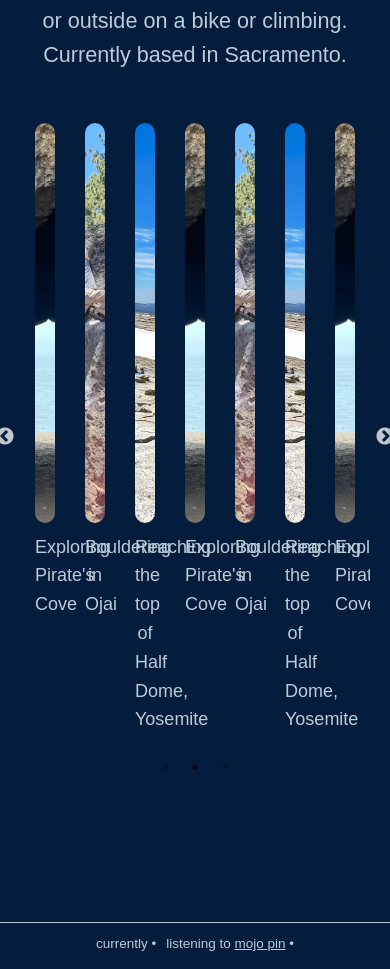
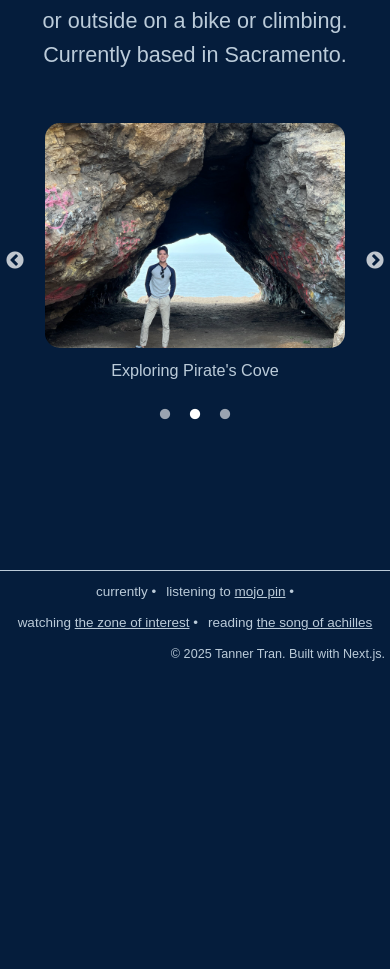
Before and after one commit to tanner9427/website, a Next.js app: page /aboutme in a window 390 px wide. Shown: the part 780-1749 px from the top of the page. After the commit the page ends 1454 px from the top, so only its background shows below. Built offline with nearby package versions, Linux system fonts and the light colour scheme; a web font is replaced by a local one.

Commit message:
mobile ui fixes

```diff
--- a/components/work.module.css
+++ b/components/work.module.css
@@ -113,3 +113,35 @@
     object-fit: cover;
     height: 100%;
 }
+
+@media (max-width: 600px) {
+  .headerBox {
+    font-size: 3vh;
+    padding: 10px 5px;
+  }
+
+  .textHead {
+    font-size: 24px; /* smaller for mobile */
+  }
+}
+
+@media (max-width: 768px) {
+  .projectItem {
+    flex-direction: column;
+    align-items: center;
+  }
+
+  .projectItemBox {
+    width: 100%;
+    margin-top: 20px;
+  }
+
+  .projectItemBox img {
+    width: 100%;
+    height: auto;
+  }
+
+  .descriptionBox {
+    width: 100%;
+  }
+}
--- a/pages/aboutme.js
+++ b/pages/aboutme.js
@@ -5,14 +5,23 @@ import Slider from 'react-slick';
 
 export default function AboutMe() {
     const settings = {
-        centerMode: true,
-        centerPadding: '150px',
+        centerMode: false,
         slidesToShow: 1,
         infinite: true,
         arrows: true,
         dots: true,
         autoplay: true,
         autoplaySpeed: 3000,
+        responsive: [
+            {
+                breakpoint: 768,
+                settings: {
+                    slidesToShow: 1,
+                    centerMode: false,
+                    centerPadding: '0px',
+                },
+            },
+        ],
     };
 
     return (
--- a/pages/aboutme.module.css
+++ b/pages/aboutme.module.css
@@ -33,8 +33,9 @@
 }
 
 .slide img {
-    height: 400px;
     width: 100%;
+    height: auto;
+    max-height: 600px;
     border-radius: 15px;
     object-fit: cover;
 }
@@ -44,3 +45,45 @@
     font-size: 1rem;
     color: #BBCBD9;
 }
+
+.slick-dots li button:before {
+    color: white !important;
+    font-size: 12px;
+    opacity: 0.8;
+}
+
+.slick-dots li.slick-active button:before {
+    color: white !important;
+    opacity: 1;
+}
+
+/* Force white dots */
+.carouselWrapper :global(.slick-dots li button:before) {
+    color: white !important;
+    opacity: 0.6 !important;
+    font-size: 12px !important;
+}
+
+/* Active dot styling */
+.carouselWrapper :global(.slick-dots li.slick-active button:before) {
+    color: white !important;
+    opacity: 1 !important;
+}
+
+@media (max-width: 768px) {
+    .slide img {
+        max-height: 250px;
+    }
+
+    .carouselWrapper {
+        padding: 0 10px;
+    }
+
+    .caption {
+        font-size: 0.9rem;
+    }
+
+    .slick-arrow {
+        display: none !important;
+    }
+}
```
